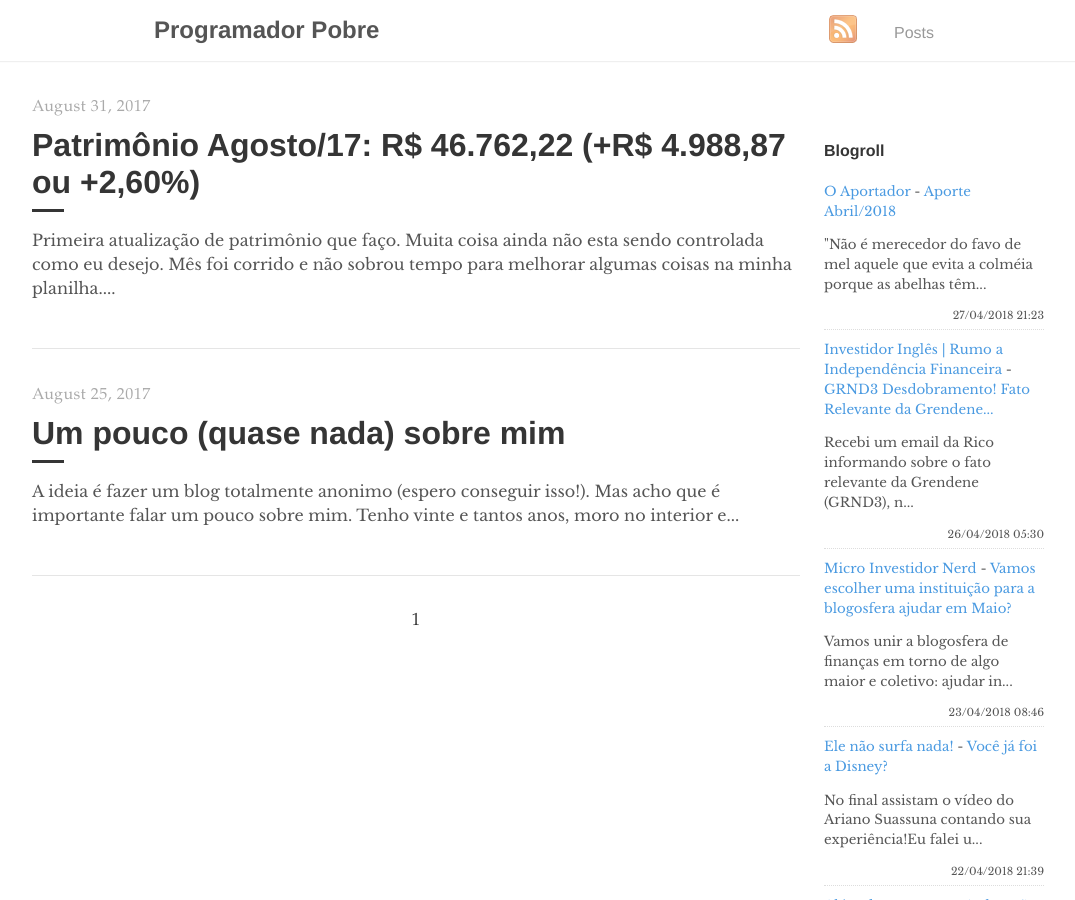
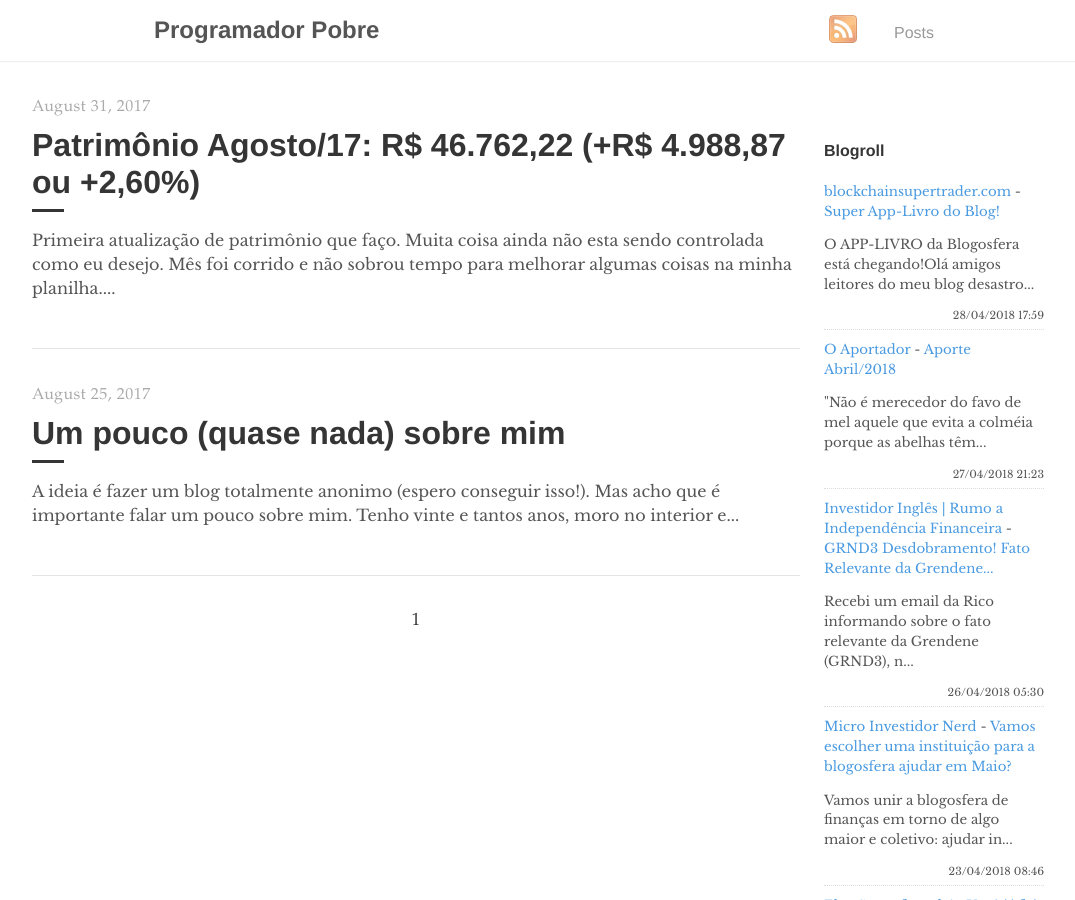
Before and after one commit to programadorpobre/programadorpobre.github.io, a Jekyll site: the page built from index.html, in a window 1280 px wide and 900 px high. Shown: the whole window, without its empty margins (96-1171 px from the left). Built offline with Jekyll 4.4.1, drawn with Linux system fonts in a browser that asks for light colours; the list of posts is cut into pages by our own code; comment, search, counter and statistics services are not loaded.

Commit message:
[ci skip] travis #267

```diff
--- a/_includes/feed-entries.html
+++ b/_includes/feed-entries.html
@@ -1,3 +1,8 @@
+<div class="feed-entry">
+    <a class="feed-entry-site-name" href="http://www.blockchainsupertrader.com/">blockchainsupertrader.com</a> - <a class="feed-entry-title" href="http://www.blockchainsupertrader.com/2018/04/super-app-livro-do-blog.html">Super App-Livro do Blog!</a>
+    <p class="feed-entry-summary">O APP-LIVRO da Blogosfera está chegando!Olá amigos leitores do meu blog desastro...</p>
+    <time datetime="2018-04-28T17:59:00.000-03:00">28/04/2018 17:59</time>
+</div>
 <div class="feed-entry">
     <a class="feed-entry-site-name" href="https://oaportadorfinanceiro.blogspot.com/">O Aportador</a> - <a class="feed-entry-title" href="https://oaportadorfinanceiro.blogspot.com/2018/04/aporte-abril2018.html">Aporte Abril/2018</a>
     <p class="feed-entry-summary">"Não é merecedor do favo de mel aquele que evita a colméia porque as abelhas têm...</p>
```
